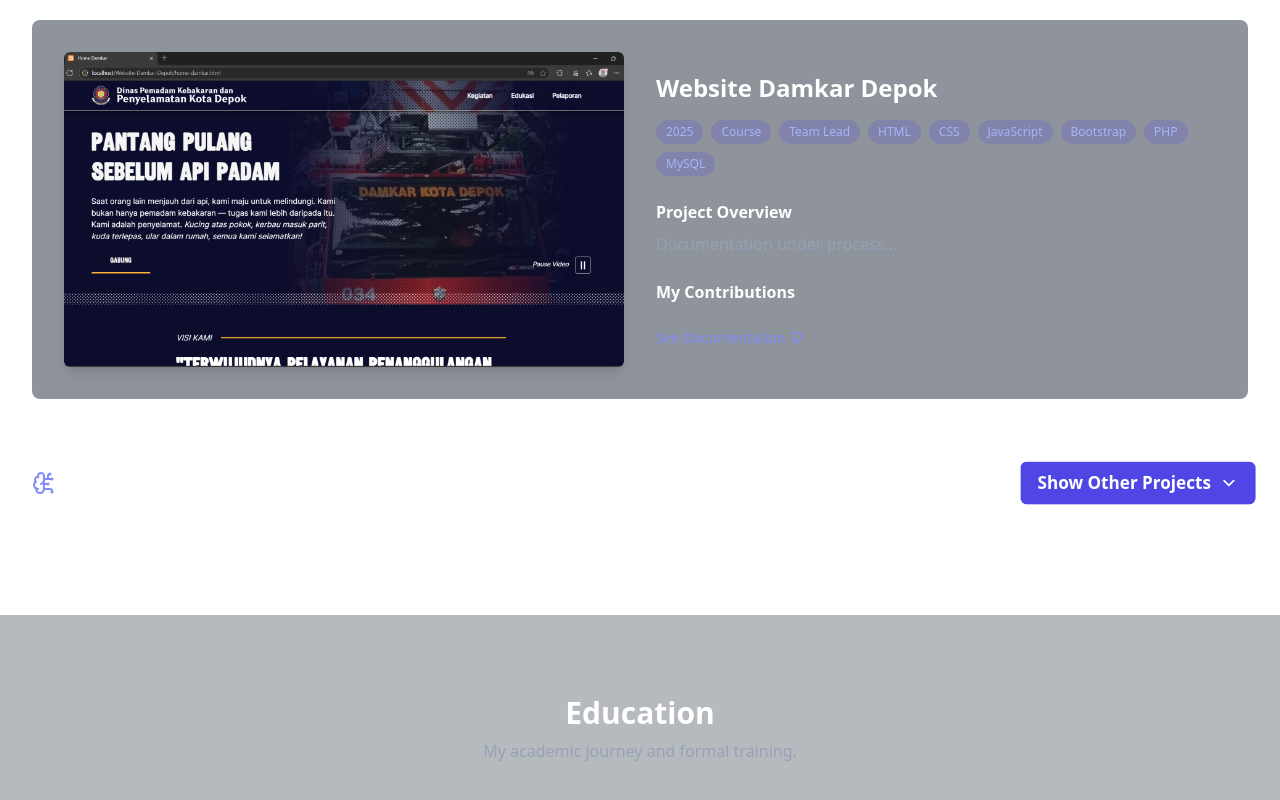
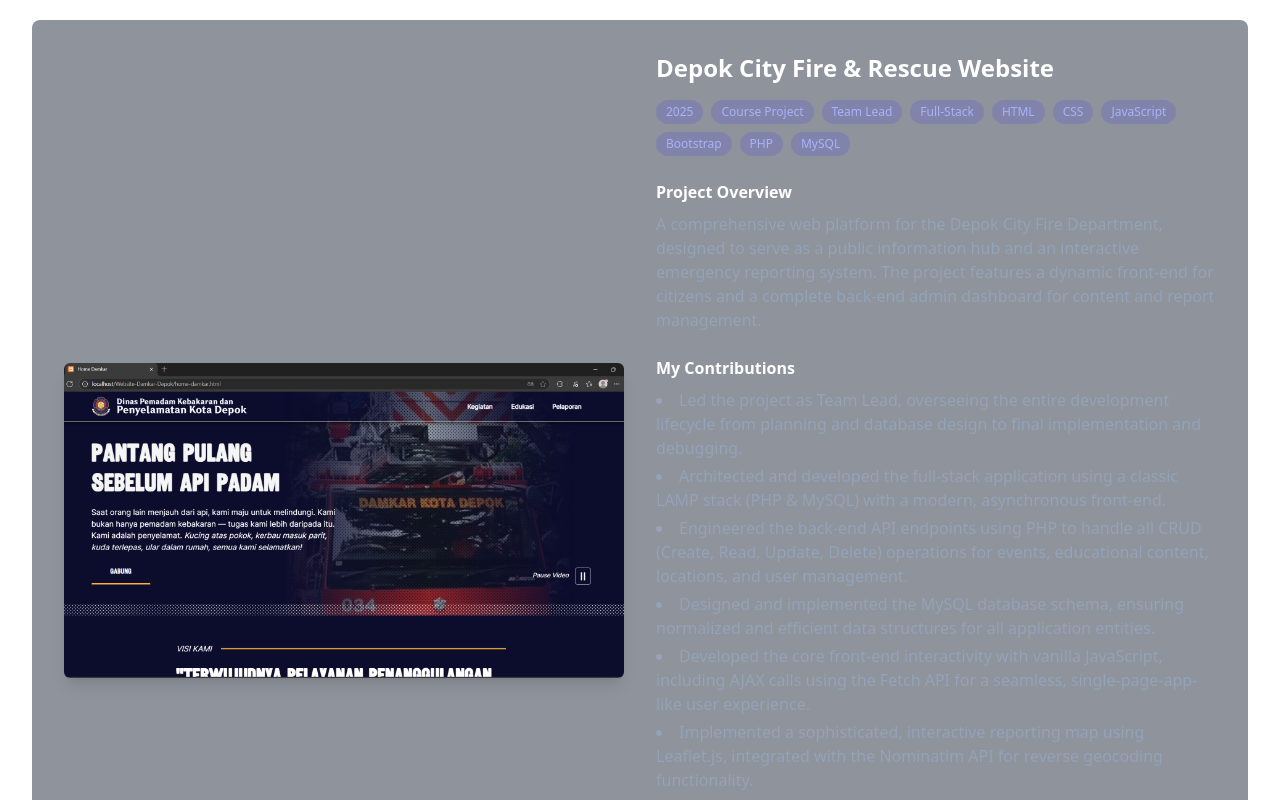
Before and after one commit to rifkisetiawan0101/My-Web-Portfolio, a React (Create React App) app in the folder frontend/: page / in a window 1280 px wide. Shown: the part 4960-5760 px from the top of the page. Built offline with nearby package versions, Linux system fonts and the light colour scheme.

Commit message:
Update data.js

```diff
--- a/frontend/src/data/data.js
+++ b/frontend/src/data/data.js
@@ -123,15 +123,22 @@ export const projects = {
             "image": "/Image/Projects/Dompet-Sehat-Game.png"
         },
         {
-            "title": "Website Damkar Depok",
-            "tags": ["2025", "Course", "Team Lead", "HTML", "CSS", "JavaScript", "Bootstrap", "PHP", "MySQL"],
-            "overview": "Documentation under process...",
+            "title": "Depok City Fire & Rescue Website",
+            "tags": ["2025", "Course Project", "Team Lead", "Full-Stack", "HTML", "CSS", "JavaScript", "Bootstrap", "PHP", "MySQL"],
+            "overview": "A comprehensive web platform for the Depok City Fire Department, designed to serve as a public information hub and an interactive emergency reporting system. The project features a dynamic front-end for citizens and a complete back-end admin dashboard for content and report management.",
             "contributions": [
-                // "Deployed the application across a multi-platform cloud environment (MongoDB Atlas, Railway, and Vercel)."
+                "Led the project as Team Lead, overseeing the entire development lifecycle from planning and database design to final implementation and debugging.",
+                "Architected and developed the full-stack application using a classic LAMP stack (PHP & MySQL) with a modern, asynchronous front-end.",
+                "Engineered the back-end API endpoints using PHP to handle all CRUD (Create, Read, Update, Delete) operations for events, educational content, locations, and user management.",
+                "Designed and implemented the MySQL database schema, ensuring normalized and efficient data structures for all application entities.",
+                "Developed the core front-end interactivity with vanilla JavaScript, including AJAX calls using the Fetch API for a seamless, single-page-app-like user experience.",
+                "Implemented a sophisticated, interactive reporting map using Leaflet.js, integrated with the Nominatim API for reverse geocoding functionality.",
+                "Built a secure admin authentication system with session management and password hashing (PASSWORD_DEFAULT) to protect the admin dashboard.",
+                "Created a dynamic, data-driven admin dashboard with DataTables.js for interactive data sorting, searching, and pagination, significantly improving content manageability."
             ],
             "links": { "github": "https://github.com/rifkisetiawan0101/Website-Damkar-Depok" },
             "image": "/Image/Projects/Website-Damkar-Depok.png"
-        },
+        }
     ],
     other: [
         { title: "#JagoNgobrol", image: "/Image/Projects/JagoNgobrol.png", tags: ["2025", "Course", "Team Lead", "Adobe Animate", "ActionScript 3.0"], link: "https://youtu.be/rHxLwGc80PQ?si=_5AxP2a7mBF6eNFi" },
```
